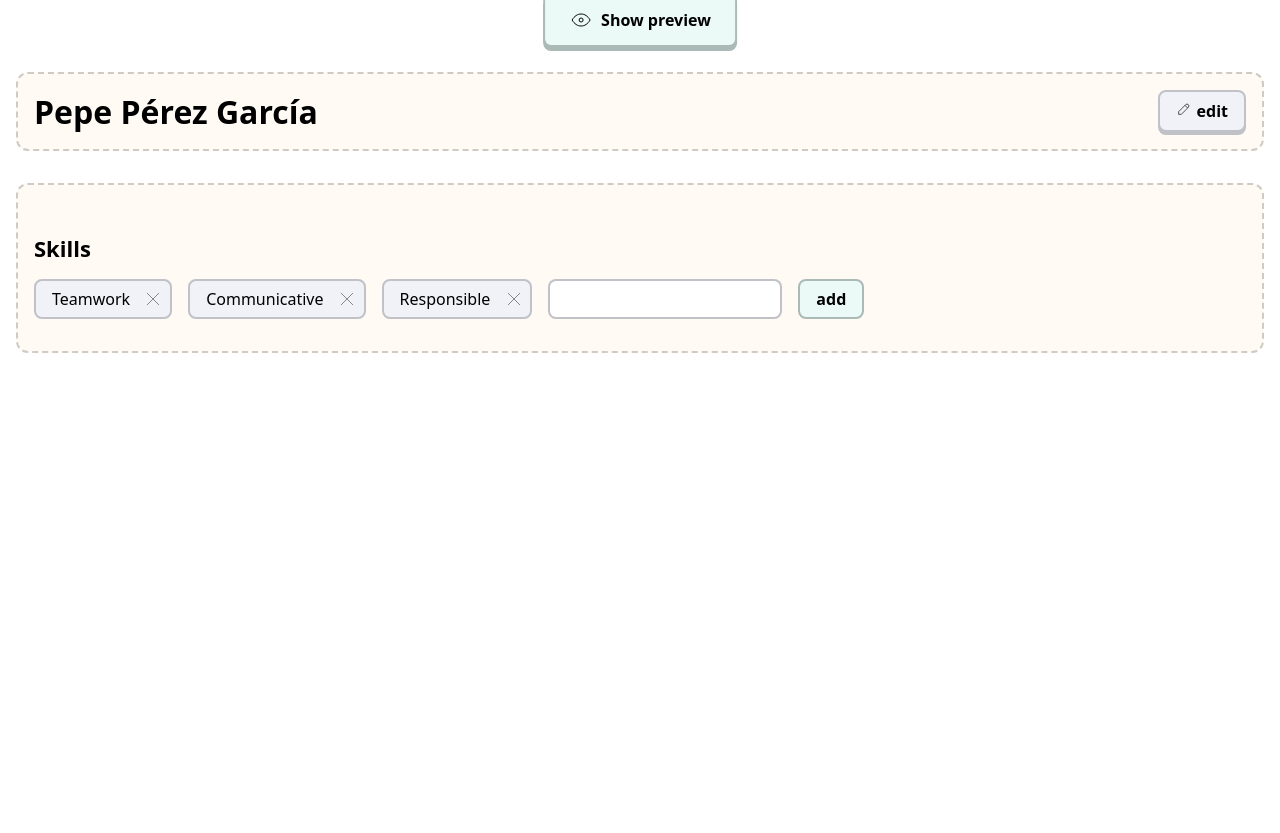
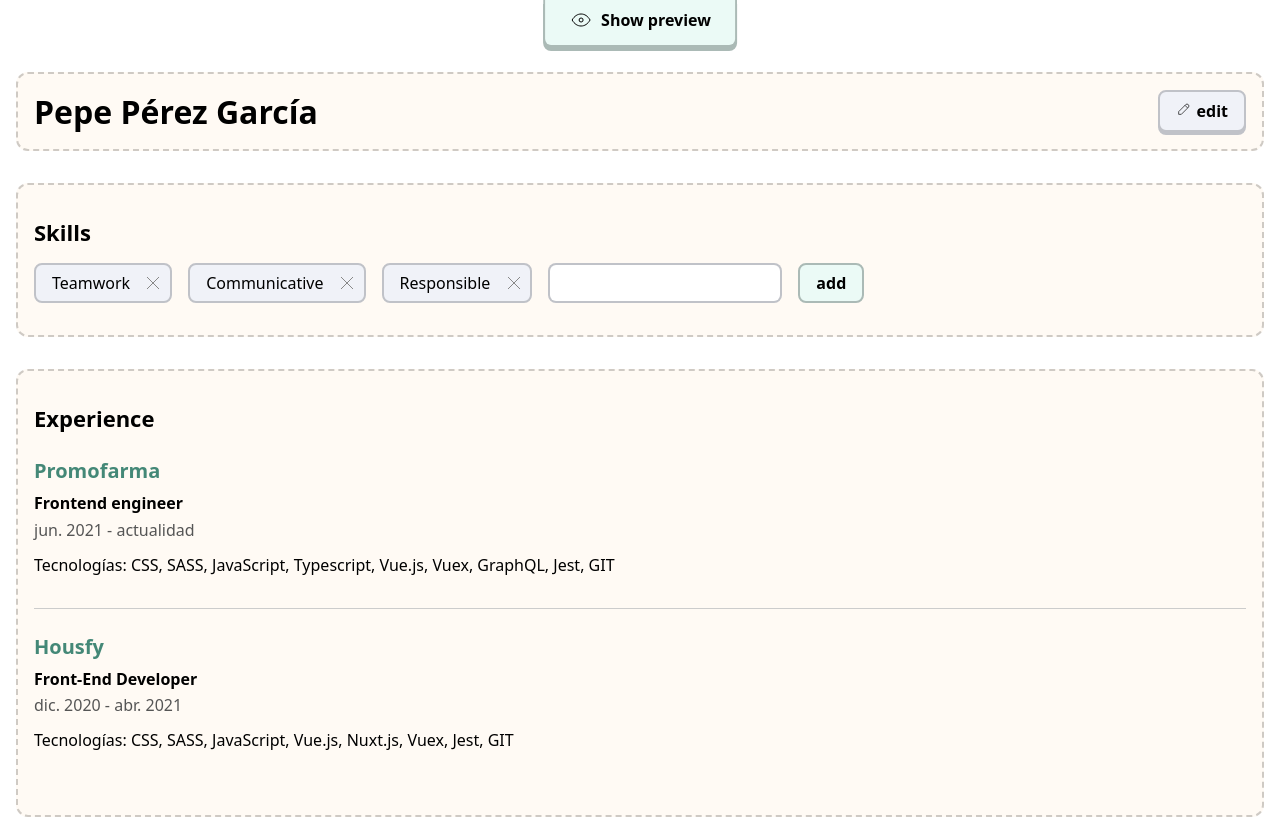
Before and after one commit to Mathiew82/curripulum, a React (Vite) app: page / in a window 1280 px wide. Before the commit the page ends 800 px from the top, so only its background shows below. Built offline with nearby package versions, Linux system fonts and the light colour scheme.

Commit message:
Created experience component

```diff
--- a/src/App.tsx
+++ b/src/App.tsx
@@ -1,6 +1,7 @@
 import Name from "./components/Name/Name";
 import Skills from "./components/Skills/Skills";
 import ShowPreview from "./components/ShowPreview/ShowPreview";
+import Experience from "./components/Experience/Experience";
 
 function App() {
   return (
@@ -8,6 +9,7 @@ function App() {
       <ShowPreview />
       <Name />
       <Skills />
+      <Experience />
     </>
   );
 }
--- /dev/null
+++ b/src/components/Experience/Experience.css
@@ -0,0 +1,19 @@
+.experience {
+  border-bottom: 1px solid #ccc;
+  margin-bottom: 1rem;
+  padding-bottom: 2rem;
+}
+
+.experience:last-child {
+  border: none;
+}
+
+.experience > .position {
+  font-weight: bold;
+  margin-bottom: 0.3rem;
+}
+
+.experience > .date {
+  color: #555;
+  margin-bottom: 0.8rem;
+}
--- /dev/null
+++ b/src/components/Experience/Experience.tsx
@@ -0,0 +1,28 @@
+import "./Experience.css";
+
+function Experience() {
+  return (
+    <div className="editable">
+      <h2>Experience</h2>
+      <article className="experience">
+        <h3>Promofarma</h3>
+        <div className="position">Frontend engineer</div>
+        <div className="date">jun. 2021 - actualidad</div>
+        <div className="description">
+          Tecnologías: CSS, SASS, JavaScript, Typescript, Vue.js, Vuex, GraphQL,
+          Jest, GIT
+        </div>
+      </article>
+      <article className="experience">
+        <h3>Housfy</h3>
+        <div className="position">Front-End Developer</div>
+        <div className="date">dic. 2020 - abr. 2021</div>
+        <div className="description">
+          Tecnologías: CSS, SASS, JavaScript, Vue.js, Nuxt.js, Vuex, Jest, GIT
+        </div>
+      </article>
+    </div>
+  );
+}
+
+export default Experience;
--- a/src/index.css
+++ b/src/index.css
@@ -20,7 +20,8 @@ ul {
 }
 
 h1,
-h2 {
+h2,
+h3 {
   width: 100%;
   display: block;
   padding: 1rem 0;
@@ -33,7 +34,12 @@ h1 {
 
 h2 {
   font-size: 22px;
-  margin-top: 1rem;
+}
+
+h3 {
+  color: #487;
+  font-size: 20px;
+  padding: 0.5rem 0;
 }
 
 .editable {
```
